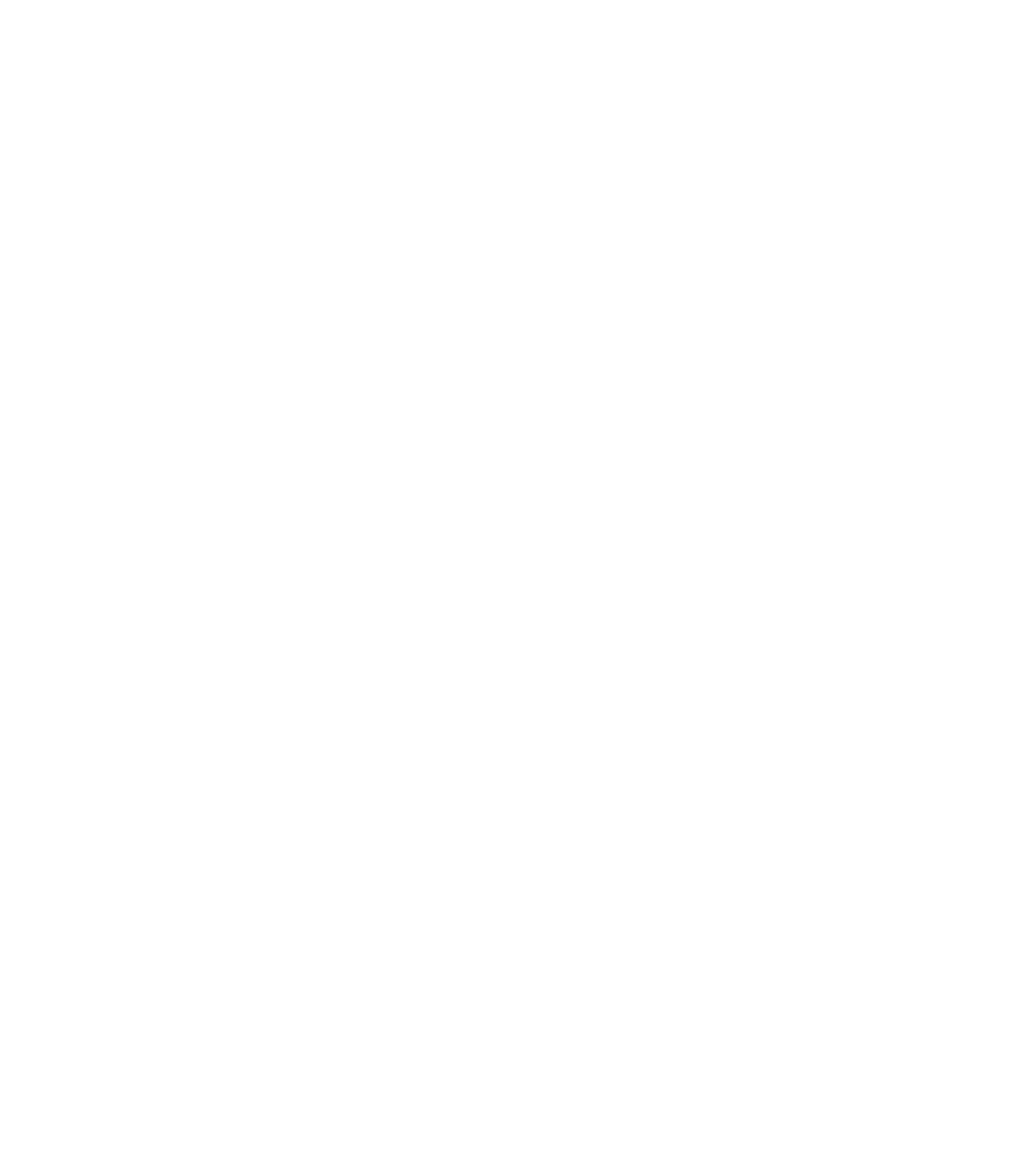
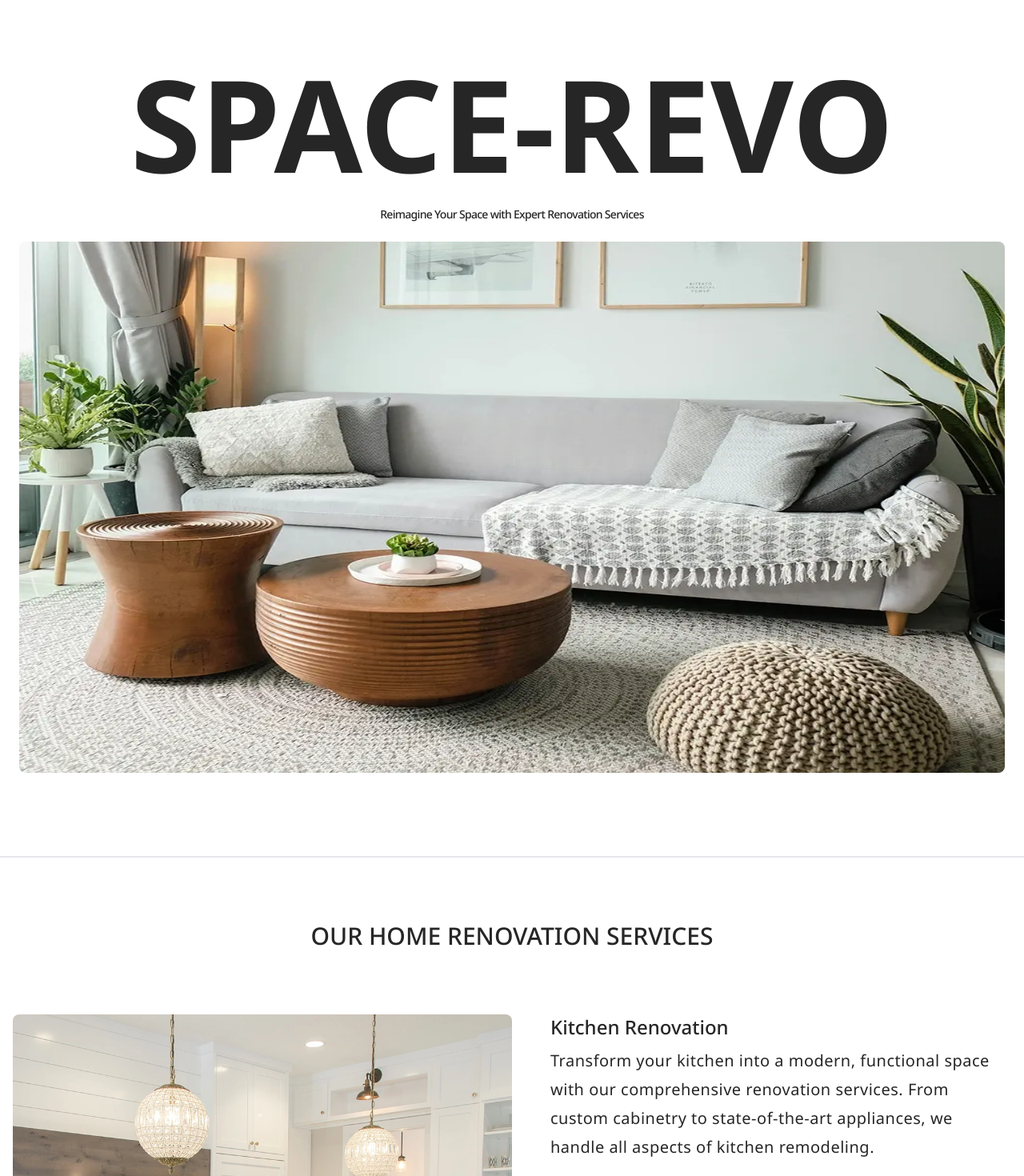
Before and after one commit to HatimAshraf/Space-Revo, a React (Vite) app: page / in a window 1280 px wide. Shown: the part 124-1594 px from the top of the page at 80% size. Before the commit the page ends 800 px from the top, so only its background shows below. Built offline with nearby package versions, Linux system fonts and the light colour scheme.

Commit message:
services component done

```diff
--- a/src/App.jsx
+++ b/src/App.jsx
@@ -1,9 +1,13 @@
 import Navbar from './components/Navbar';
+import Hero from './components/Hero';
+import Service from './components/Service';
 
 function App() {
   return (
     <main className='overflow-x-hidden antialiased text-neutral-800'>
       <Navbar />
+      <Hero />
+      <Service />
     </main>
   );
 }
--- /dev/null
+++ b/src/components/Hero.jsx
@@ -0,0 +1,24 @@
+import { HERO_CONTENT } from '../constants';
+
+function Hero() {
+  return (
+    <section className='max-w-7xl mx-auto p-2 md:p-4 border-b-2'>
+      <div className='flex flex-col items-center my-20'>
+        <h1 className='text-6xl md:text-[7rem] lg:text-[10rem] p2 uppercase font-bold'>
+          {HERO_CONTENT.title}
+        </h1>
+        <p className='lg:mt-6 text-sm mb-4 font-medium tracking-tighter'>
+          {HERO_CONTENT.subtitle}
+        </p>
+        <img
+          src={HERO_CONTENT.image}
+          alt='Hero Image'
+          className='w-full
+         h-[45vh] lg:h-[85vh] md:h-[75vh] object-conver rounded-2xl p-2'
+        />
+      </div>
+    </section>
+  );
+}
+
+export default Hero;
--- a/src/components/Navbar.jsx
+++ b/src/components/Navbar.jsx
@@ -42,7 +42,7 @@ function Navbar() {
       <div
         className={`${
           isOpen ? 'block' : 'hidden'
-        } md:hidden absolute bg-neutral-50 flex flex-col justify-center items-center w-full py-5 px-4 mt-2 border-b-4`}
+        } md:hidden absolute bg-neutral-50 flex flex-col items-center w-full py-5 px-4 mt-2 `}
       >
         {LINKS.map((link, index) => (
           <a
--- /dev/null
+++ b/src/components/Service.jsx
@@ -0,0 +1,42 @@
+import { Headings, SERVICES_CONTENT } from '../constants';
+
+function Service() {
+  return (
+    <section className='max-w-7xl mx-auto border-b-2' id='services'>
+      <div className='my-20'>
+        <h2 className='text-xl font-medium lg:text-3xl leading-tight text-center uppercase mb-20'>
+          {Headings.title}
+        </h2>
+        {SERVICES_CONTENT.map((service, index) => (
+          <div key={index} className='flex flex-col mx-4 mb-12 lg:flex-row'>
+            <div
+              className={`lg:w-1/2 mb-4 lg:mb-0 ${
+                index % 2 === 0 ? '' : 'lg:order-2'
+              }`}
+            >
+              <img
+                src={service.image}
+                alt={service.title}
+                className='w-full h-auto object-cover rounded-lg'
+              />
+            </div>
+            <div
+              className={`lg:w-1/2 flex flex-col ${
+                index % 2 === 0 ? 'lg:pl-12' : 'lg:pr-12'
+              }`}
+            >
+              <h3 className='text-xl lg:text-2xl font-medium mb-2'>
+                {service.title}
+              </h3>
+              <p className='mb-4 lg:tracking-wide text-lg lg:text-xl lg:leading-9'>
+                {service.description}
+              </p>
+            </div>
+          </div>
+        ))}
+      </div>
+    </section>
+  );
+}
+
+export default Service;
--- a/src/constants/index.js
+++ b/src/constants/index.js
@@ -1,186 +1,191 @@
-import hero from "../assets/hero.webp";
-import kitchenImage from "../assets/kitchen.webp";
-import bathroomImage from "../assets/bathroom.webp";
-import livingRoomImage from "../assets/living-room.webp";
+import hero from '../assets/hero.webp';
+import kitchenImage from '../assets/kitchen.webp';
+import bathroomImage from '../assets/bathroom.webp';
+import livingRoomImage from '../assets/living-room.webp';
 
-import portfolio1 from "../assets/portfolio1.webp";
-import portfolio2 from "../assets/portfolio2.webp";
-import portfolio3 from "../assets/portfolio3.webp";
-import portfolio4 from "../assets/portfolio4.webp";
-import portfolio5 from "../assets/portfolio5.webp";
-import portfolio6 from "../assets/portfolio6.webp";
+import portfolio1 from '../assets/portfolio1.webp';
+import portfolio2 from '../assets/portfolio2.webp';
+import portfolio3 from '../assets/portfolio3.webp';
+import portfolio4 from '../assets/portfolio4.webp';
+import portfolio5 from '../assets/portfolio5.webp';
+import portfolio6 from '../assets/portfolio6.webp';
 
-import user1 from "../assets/user1.webp";
-import user2 from "../assets/user2.webp";
-import user3 from "../assets/user3.webp";
-import user4 from "../assets/user4.webp";
-import user5 from "../assets/user5.webp";
-import user6 from "../assets/user6.webp";
+import user1 from '../assets/user1.webp';
+import user2 from '../assets/user2.webp';
+import user3 from '../assets/user3.webp';
+import user4 from '../assets/user4.webp';
+import user5 from '../assets/user5.webp';
+import user6 from '../assets/user6.webp';
 
 export const LINKS = [
   {
-    name: "Services",
-    link: "#services",
+    name: 'Services',
+    link: '#services',
   },
   {
-    name: "Portfolio",
-    link: "#portfolio",
+    name: 'Portfolio',
+    link: '#portfolio',
   },
   {
-    name: "About",
-    link: "#about",
+    name: 'About',
+    link: '#about',
   },
   {
-    name: "Reviews",
-    link: "#reviews",
+    name: 'Reviews',
+    link: '#reviews',
   },
   {
-    name: "Contact",
-    link: "#contact",
+    name: 'Contact',
+    link: '#contact',
   },
 ];
 
 export const HERO_CONTENT = {
-  title: "VastuSpaze",
-  subtitle: "Reimagine Your Space with Expert Renovation Services",
+  title: 'Space-Revo',
+  subtitle: 'Reimagine Your Space with Expert Renovation Services',
   image: hero,
+};
+export const Headings = {
+  title: 'Our Home Renovation Services',
+  description:
+    'Transform your living space with our expert renovation services. From kitchen and bathroom remodels to complete home overhauls, we deliver exceptional results that exceed your expectations.',
 };
 
 export const SERVICES_CONTENT = [
   {
-    title: "Kitchen Renovation",
+    title: 'Kitchen Renovation',
     description:
-      "Transform your kitchen into a modern, functional space with our comprehensive renovation services. From custom cabinetry to state-of-the-art appliances, we handle all aspects of kitchen remodeling.",
+      'Transform your kitchen into a modern, functional space with our comprehensive renovation services. From custom cabinetry to state-of-the-art appliances, we handle all aspects of kitchen remodeling.',
     image: kitchenImage,
-    alt: "Kitchen Renovation",
+    alt: 'Kitchen Renovation',
   },
   {
-    title: "Bathroom Renovation",
+    title: 'Bathroom Renovation',
     description:
-      "Create a spa-like retreat in your home with our bathroom renovation services. We offer luxurious fixtures, custom tiling, and innovative designs to elevate your bathroom experience.",
+      'Create a spa-like retreat in your home with our bathroom renovation services. We offer luxurious fixtures, custom tiling, and innovative designs to elevate your bathroom experience.',
     image: bathroomImage,
-    alt: "Bathroom Renovation",
+    alt: 'Bathroom Renovation',
   },
   {
-    title: "Living Room Renovation",
+    title: 'Living Room Renovation',
     description:
-      "Update your living room with our expert renovation services. We offer custom designs, new flooring options, and stylish lighting solutions to create a warm and inviting space for your family and guests.",
+      'Update your living room with our expert renovation services. We offer custom designs, new flooring options, and stylish lighting solutions to create a warm and inviting space for your family and guests.',
     image: livingRoomImage,
-    alt: "Living Room Renovation",
+    alt: 'Living Room Renovation',
   },
 ];
 
 export const PORTFOLIO_PROJECTS = [
   {
     id: 1,
-    name: "Modern Kitchen Renovation",
+    name: 'Modern Kitchen Renovation',
     description:
-      "A complete overhaul of a traditional kitchen, featuring custom cabinetry, granite countertops, and state-of-the-art appliances.",
+      'A complete overhaul of a traditional kitchen, featuring custom cabinetry, granite countertops, and state-of-the-art appliances.',
     image: portfolio1,
-    link: "#",
+    link: '#',
   },
   {
     id: 2,
-    name: "Luxurious Bathroom Remodel",
+    name: 'Luxurious Bathroom Remodel',
     description:
-      "Transformed an outdated bathroom into a spa-like retreat with marble tiling, a glass shower, and modern fixtures.",
+      'Transformed an outdated bathroom into a spa-like retreat with marble tiling, a glass shower, and modern fixtures.',
     image: portfolio2,
-    link: "#",
+    link: '#',
   },
   {
     id: 3,
-    name: "Outdoor Living Space",
+    name: 'Outdoor Living Space',
     description:
-      "Designed a beautiful outdoor living area, complete with a pergola, fire pit, and cozy seating for entertainment.",
+      'Designed a beautiful outdoor living area, complete with a pergola, fire pit, and cozy seating for entertainment.',
     image: portfolio3,
-    link: "#",
+    link: '#',
   },
   {
     id: 4,
-    name: "Elegant Living Room Update",
+    name: 'Elegant Living Room Update',
     description:
-      "Updated a living room with new flooring, stylish lighting, and custom-built shelving units.",
+      'Updated a living room with new flooring, stylish lighting, and custom-built shelving units.',
     image: portfolio4,
-    link: "#",
+    link: '#',
   },
   {
     id: 5,
-    name: "Basement Conversion",
+    name: 'Basement Conversion',
     description:
-      "Converted an unused basement into a modern, multi-functional space including a home theater, gym, and guest bedroom.",
+      'Converted an unused basement into a modern, multi-functional space including a home theater, gym, and guest bedroom.',
     image: portfolio5,
-    link: "#",
+    link: '#',
   },
   {
     id: 6,
-    name: "Home Office Transformation",
+    name: 'Home Office Transformation',
     description:
-      "Created a sleek and functional home office, optimizing space with ergonomic furniture, ample storage, and modern decor.",
+      'Created a sleek and functional home office, optimizing space with ergonomic furniture, ample storage, and modern decor.',
     image: portfolio6,
-    link: "#",
+    link: '#',
   },
 ];
 
 export const REVIEWS = {
-  text: "Hear what our clients have to say about their experiences with VastuSpaze. We take pride in our work and are committed to delivering top-notch home renovation services.",
+  text: 'Hear what our clients have to say about their experiences with Space-Revo. We take pride in our work and are committed to delivering top-notch home renovation services.',
   reviews: [
     {
-      name: "Alice Johnson",
-      title: "Homeowner",
+      name: 'Alice Johnson',
+      title: 'Homeowner',
       review:
-        "VastuSpaze transformed our outdated kitchen into a modern masterpiece. The team was professional, attentive to our needs, and delivered beyond our expectations. We couldn't be happier with the results!",
+        "Space-Revo transformed our outdated kitchen into a modern masterpiece. The team was professional, attentive to our needs, and delivered beyond our expectations. We couldn't be happier with the results!",
       image: user1,
     },
     {
-      name: "Bob Smith",
-      title: "Homeowner",
+      name: 'Bob Smith',
+      title: 'Homeowner',
       review:
-        "Our bathroom renovation was seamless, thanks to VastuSpaze. They took care of everything from design to execution, and the attention to detail was impeccable. Highly recommended!",
+        'Our bathroom renovation was seamless, thanks to Space-Revo. They took care of everything from design to execution, and the attention to detail was impeccable. Highly recommended!',
       image: user2,
     },
     {
-      name: "Carla Mendes",
-      title: "Homeowner",
+      name: 'Carla Mendes',
+      title: 'Homeowner',
       review:
-        "VastuSpaze helped us create the perfect outdoor living space. Their creativity and craftsmanship turned our backyard into a beautiful oasis. It's now our favorite place to relax and entertain guests.",
+        "Space-Revo helped us create the perfect outdoor living space. Their creativity and craftsmanship turned our backyard into a beautiful oasis. It's now our favorite place to relax and entertain guests.",
       image: user3,
     },
     {
-      name: "David Lee",
-      title: "Homeowner",
+      name: 'David Lee',
+      title: 'Homeowner',
       review:
-        "The living room update exceeded our expectations. VastuSpaze's team was skilled and communicative, ensuring a smooth renovation process. The new design has brought a fresh, modern look to our home.",
+        "The living room update exceeded our expectations. Space-Revo's team was skilled and communicative, ensuring a smooth renovation process. The new design has brought a fresh, modern look to our home.",
       image: user4,
     },
     {
-      name: "Ella Fernandez",
-      title: "Homeowner",
+      name: 'Ella Fernandez',
+      title: 'Homeowner',
       review:
-        "From start to finish, VastuSpaze was a pleasure to work with. They listened to our vision and brought it to life with expert craftsmanship. Our home office is now a stylish and functional space.",
+        'From start to finish, Space-Revo was a pleasure to work with. They listened to our vision and brought it to life with expert craftsmanship. Our home office is now a stylish and functional space.',
       image: user5,
     },
     {
-      name: "Frank Wilson",
-      title: "Homeowner",
+      name: 'Frank Wilson',
+      title: 'Homeowner',
       review:
-        "VastuSpaze did an amazing job on our basement conversion. They created a cozy, multi-functional space that our family loves. The team was professional and delivered on time and within budget.",
+        'Space-Revo did an amazing job on our basement conversion. They created a cozy, multi-functional space that our family loves. The team was professional and delivered on time and within budget.',
       image: user6,
     },
   ],
 };
 
 export const CONTACT_INFO = {
-  text: "Have questions or need more information? Get in touch with us, and we ll be happy to assist you.",
+  text: 'Have questions or need more information? Get in touch with us, and we ll be happy to assist you.',
   phone: {
-    label: "Phone",
-    value: "(123) 456-7890",
+    label: 'Phone',
+    value: '(123) 456-7890',
   },
   email: {
-    label: "Email",
-    value: "info@vastuspaze.com",
+    label: 'Email',
+    value: 'info@space-revo.com',
   },
   address: {
-    label: "Address",
-    value: "1234 Renovation Ave, Suite 100, Your City, ST 56789",
+    label: 'Address',
+    value: '1234 Renovation Ave, Suite 100, Your City, ST 56789',
   },
 };
```
